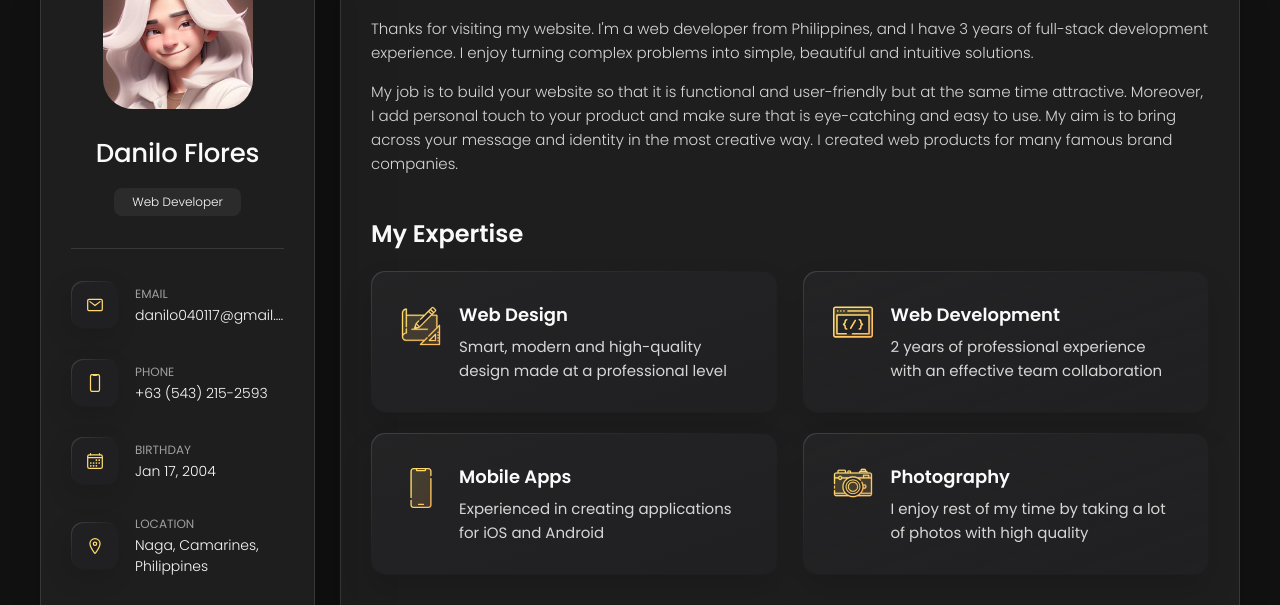
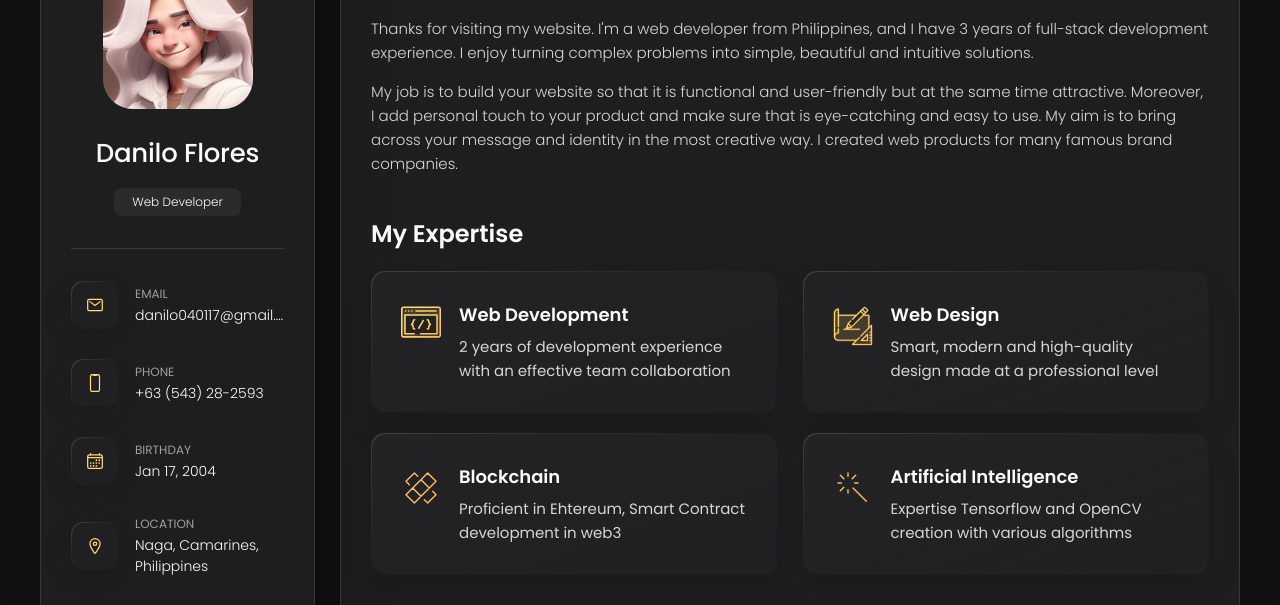
Before and after one commit to danilo-flores/danilo-flores.github.io, a plain HTML site: page index.html in a window 1280 px wide. Shown: the part 162-767 px from the top of the page. Drawn offline with nearby package versions, Linux system fonts and the light colour scheme.

Commit message:
updated content

```diff
--- a/index.html
+++ b/index.html
@@ -88,7 +88,7 @@
             <div class="contact-info">
               <p class="contact-title">Phone</p>
 
-              <a href="tel:+635432152593" class="contact-link">+63 (543) 215-2593</a>
+              <a href="tel:+635432152593" class="contact-link">+63 (543) 28-2593</a>
             </div>
 
           </li>
@@ -211,14 +211,17 @@
 
         <section class="about-text">
           <p>
-            Thanks for visiting my website. I'm a web developer from Philippines, and I have 3 years of full-stack development experience.
+            Thanks for visiting my website. I'm a web developer from Philippines, and I have 3 years of full-stack
+            development experience.
             I enjoy turning complex problems into simple, beautiful and intuitive solutions.
           </p>
 
           <p>
             My job is to build your website so that it is functional and user-friendly but at the same time attractive.
-            Moreover, I add personal touch to your product and make sure that is eye-catching and easy to use. My aim is to bring
-            across your message and identity in the most creative way. I created web products for many famous brand companies.
+            Moreover, I add personal touch to your product and make sure that is eye-catching and easy to use. My aim is
+            to bring
+            across your message and identity in the most creative way. I created web products for many famous brand
+            companies.
           </p>
         </section>
 
@@ -236,12 +239,28 @@
             <li class="service-item">
 
               <div class="service-icon-box">
+                <img src="./assets/images/icon-dev.svg" alt="Web Development icon" width="40">
+              </div>
+
+              <div class="service-content-box">
+                <h4 class="h4 service-item-title">Web Development</h4>
+
+                <p class="service-item-text">
+                  2 years of development experience with an effective team collaboration
+                </p>
+              </div>
+
+            </li>
+
+            <li class="service-item">
+
+              <div class="service-icon-box">
                 <img src="./assets/images/icon-design.svg
                 " alt="design icon" width="40">
               </div>
 
               <div class="service-content-box">
-                <h4 class="h4 service-item-title">Web design</h4>
+                <h4 class="h4 service-item-title">Web Design</h4>
 
                 <p class="service-item-text">
                   Smart, modern and high-quality design made at a professional level
@@ -253,14 +272,15 @@
             <li class="service-item">
 
               <div class="service-icon-box">
-                <img src="./assets/images/icon-dev.svg" alt="Web Development icon" width="40">
+                <img src="./assets/images/icon-blockchain.svg
+                " alt="blockchain icon" width="40">
               </div>
 
               <div class="service-content-box">
-                <h4 class="h4 service-item-title">Web Development</h4>
+                <h4 class="h4 service-item-title">Blockchain</h4>
 
                 <p class="service-item-text">
-                  2 years of professional experience with an effective team collaboration
+                  Proficient in Ehtereum, Smart Contract development in web3
                 </p>
               </div>
 
@@ -269,30 +289,15 @@
             <li class="service-item">
 
               <div class="service-icon-box">
-                <img src="./assets/images/icon-app.svg" alt="mobile app icon" width="40">
+                <img src="./assets/images/icon-ai.svg
+                " alt="ai icon" width="40">
               </div>
 
               <div class="service-content-box">
-                <h4 class="h4 service-item-title">Mobile apps</h4>
+                <h4 class="h4 service-item-title">Artificial Intelligence</h4>
 
                 <p class="service-item-text">
-                  Experienced in creating applications for iOS and Android
-                </p>
-              </div>
-
-            </li>
-
-            <li class="service-item">
-
-              <div class="service-icon-box">
-                <img src="./assets/images/icon-photo.svg" alt="camera icon" width="40">
-              </div>
-
-              <div class="service-content-box">
-                <h4 class="h4 service-item-title">Photography</h4>
-
-                <p class="service-item-text">
-                  I enjoy rest of my time by taking a lot of photos with high quality
+                  Expertise Tensorflow and OpenCV creation with various algorithms
                 </p>
               </div>
 
@@ -325,7 +330,9 @@
 
                 <div class="testimonials-text" data-testimonials-text>
                   <p>
-                    Danilo is an exceptional developer who has consistently gone above and beyond the call of duty. He has an eye for detail, a keen sense for quality work and an efficiency like no other. Any employer would be lucky to have a developer with half his skill/talent!
+                    Danilo is an exceptional developer who has consistently gone above and beyond the call of duty. He
+                    has an eye for detail, a keen sense for quality work and an efficiency like no other. Any employer
+                    would be lucky to have a developer with half his skill/talent!
                   </p>
                 </div>
 
@@ -344,7 +351,9 @@
 
                 <div class="testimonials-text" data-testimonials-text>
                   <p>
-                    He is the most talented and the youngest developer I've ever met. He offered the most of his service by working over 10 hours a day. I was extremely satisfied with his work and willing to collaborate further!
+                    He is the most talented and the youngest developer I've ever met. He offered the most of his service
+                    by working over 10 hours a day. I was extremely satisfied with his work and willing to collaborate
+                    further!
                   </p>
                 </div>
 
@@ -363,7 +372,10 @@
 
                 <div class="testimonials-text" data-testimonials-text>
                   <p>
-                    I have been pleased with the performance of my team member throughout the project. Danilo has consistently demonstrated a high level of dedication and commitment to his work. His technical skills and expertise have been valuable assets to the team, and he has consistently delivered quality results.
+                    I have been pleased with the performance of my team member throughout the project. Danilo has
+                    consistently demonstrated a high level of dedication and commitment to his work. His technical
+                    skills and expertise have been valuable assets to the team, and he has consistently delivered
+                    quality results.
                   </p>
                 </div>
 
@@ -382,7 +394,9 @@
 
                 <div class="testimonials-text" data-testimonials-text>
                   <p>
-                    I have worked with Danilo for 2 months. I was actually surprised with his such a talented skill set. You might not be 100% satisfied with what you got for your delivery. But Danilo works and fixes your work until you are satisfied. You will get what you have paid for. He has the skills for that.
+                    I have worked with Danilo for 2 months. I was actually surprised with his such a talented skill set.
+                    You might not be 100% satisfied with what you got for your delivery. But Danilo works and fixes your
+                    work until you are satisfied. You will get what you have paid for. He has the skills for that.
                   </p>
                 </div>
 
@@ -504,7 +518,8 @@
               <span>2023.4 — 2023.9</span>
 
               <p class="timeline-text">
-                Worked with multiple clients and offered large-scale web applications in the E-commerce, healthcare fields and collaborated as a remote contractor for their business requirements.
+                Worked with multiple clients and offered large-scale web applications in the E-commerce, healthcare
+                fields and collaborated as a remote contractor for their business requirements.
               </p>
 
             </li>
@@ -516,7 +531,8 @@
               <span>2021.3 — 2023.4</span>
 
               <p class="timeline-text">
-                Developed and maintained high-quality, custom websites for small and medium-sized business, tailoring designs to meet specific requirements using various front-end like ReactJS and NextJS.
+                Developed and maintained high-quality, custom websites for small and medium-sized business, tailoring
+                designs to meet specific requirements using various front-end like ReactJS and NextJS.
               </p>
 
             </li>
@@ -548,11 +564,11 @@
 
               <div class="title-wrapper">
                 <h5 class="h5">Back End</h5>
-                <data value="65">65%</data>
+                <data value="70">70%</data>
               </div>
 
               <div class="skill-progress-bg">
-                <div class="skill-progress-fill" style="width: 65%;"></div>
+                <div class="skill-progress-fill" style="width: 70%;"></div>
               </div>
 
             </li>
@@ -573,12 +589,25 @@
             <li class="skills-item">
 
               <div class="title-wrapper">
-                <h5 class="h5">Mobile</h5>
+                <h5 class="h5">Blockchain</h5>
                 <data value="50">50%</data>
               </div>
 
               <div class="skill-progress-bg">
                 <div class="skill-progress-fill" style="width: 50%;"></div>
+              </div>
+
+            </li>
+
+            <li class="skills-item">
+
+              <div class="title-wrapper">
+                <h5 class="h5">Artifical Intelligence</h5>
+                <data value="60">60%</data>
+              </div>
+
+              <div class="skill-progress-bg">
+                <div class="skill-progress-fill" style="width: 60%;"></div>
               </div>
 
             </li>
@@ -612,15 +641,15 @@
             </li>
 
             <li class="filter-item">
-              <button data-filter-btn>Web Development</button>
+              <button data-filter-btn>Website</button>
             </li>
 
             <li class="filter-item">
-              <button data-filter-btn>Web Design</button>
+              <button data-filter-btn>Game</button>
             </li>
 
             <li class="filter-item">
-              <button data-filter-btn>Mobile</button>
+              <button data-filter-btn>Design</button>
             </li>
 
           </ul>
@@ -644,15 +673,15 @@
               </li>
 
               <li class="select-item">
-                <button data-select-item>Web Development</button>
+                <button data-select-item>Website</button>
               </li>
 
               <li class="select-item">
-                <button data-select-item>Web Design</button>
+                <button data-select-item>Game</button>
               </li>
 
               <li class="select-item">
-                <button data-select-item>Mobile</button>
+                <button data-select-item>Design</button>
               </li>
 
             </ul>
@@ -661,7 +690,7 @@
 
           <ul class="project-list">
 
-            <li class="project-item  active" data-filter-item data-category="web development">
+            <li class="project-item  active" data-filter-item data-category="website">
               <a href="https://face-verification.vercel.app" target="_blank">
 
                 <figure class="project-img">
@@ -674,12 +703,12 @@
 
                 <h3 class="project-title">Face Authentication</h3>
 
-                <p class="project-category">Web Development</p>
+                <p class="project-category">Website</p>
 
               </a>
             </li>
 
-            <li class="project-item  active" data-filter-item data-category="web development">
+            <li class="project-item  active" data-filter-item data-category="website">
               <a href="https://mon-hool.vercel.app" target="_blank">
 
                 <figure class="project-img">
@@ -692,12 +721,12 @@
 
                 <h3 class="project-title">MonHool</h3>
 
-                <p class="project-category">Web Development</p>
+                <p class="project-category">Website</p>
 
               </a>
             </li>
 
-            <li class="project-item  active" data-filter-item data-category="web development">
+            <li class="project-item  active" data-filter-item data-category="website">
               <a href="https://ultiverse.vercel.app" target="_blank">
 
                 <figure class="project-img">
@@ -710,12 +739,12 @@
 
                 <h3 class="project-title">Ultiverse</h3>
 
-                <p class="project-category">Web Development</p>
+                <p class="project-category">Website</p>
 
               </a>
             </li>
 
-            <li class="project-item  active" data-filter-item data-category="web development">
+            <li class="project-item  active" data-filter-item data-category="game">
               <a href="https://clickplay.pro" target="_blank">
 
                 <figure class="project-img">
@@ -728,12 +757,12 @@
 
                 <h3 class="project-title">Click Play</h3>
 
-                <p class="project-category">Web Development</p>
+                <p class="project-category">Game</p>
 
               </a>
             </li>
 
-            <li class="project-item  active" data-filter-item data-category="web development">
+            <li class="project-item  active" data-filter-item data-category="game">
               <a href="https://numberguess.org" target="_blank">
 
                 <figure class="project-img">
@@ -746,12 +775,12 @@
 
                 <h3 class="project-title">Number Guess</h3>
 
-                <p class="project-category">Web Development</p>
+                <p class="project-category">Game</p>
 
               </a>
             </li>
 
-            <li class="project-item  active" data-filter-item data-category="web development">
+            <li class="project-item  active" data-filter-item data-category="website">
               <a href="https://startupz-landing-seven.vercel.app" target="_blank">
 
                 <figure class="project-img">
@@ -764,13 +793,14 @@
 
                 <h3 class="project-title">Startupz Landing</h3>
 
-                <p class="project-category">Web Development</p>
+                <p class="project-category">Website</p>
 
               </a>
             </li>
 
-            <li class="project-item  active" data-filter-item data-category="web design">
-              <a href="https://www.figma.com/file/qx5RGr9K5vQZGPxsvBSFLp/Ultiverse-Demo?type=design&mode=design&t=V2xVR3FG18wHrFTd-0" target="_blank">
+            <li class="project-item  active" data-filter-item data-category="design">
+              <a href="https://www.figma.com/file/qx5RGr9K5vQZGPxsvBSFLp/Ultiverse-Demo?type=design&mode=design&t=V2xVR3FG18wHrFTd-0"
+                target="_blank">
 
                 <figure class="project-img">
                   <div class="project-item-icon-box">
@@ -782,13 +812,14 @@
 
                 <h3 class="project-title">Ultiverse</h3>
 
-                <p class="project-category">Web Design</p>
+                <p class="project-category">Design</p>
 
               </a>
             </li>
 
-            <li class="project-item  active" data-filter-item data-category="web design">
-              <a href="https://www.figma.com/file/lbkZP7EqNPnJcWPGcz1ebX/%24400?type=design&mode=design&t=V2xVR3FG18wHrFTd-0" target="_blank">
+            <li class="project-item  active" data-filter-item data-category="design">
+              <a href="https://www.figma.com/file/lbkZP7EqNPnJcWPGcz1ebX/%24400?type=design&mode=design&t=V2xVR3FG18wHrFTd-0"
+                target="_blank">
 
                 <figure class="project-img">
                   <div class="project-item-icon-box">
@@ -800,13 +831,14 @@
 
                 <h3 class="project-title">DESQUID</h3>
 
-                <p class="project-category">Web Design</p>
+                <p class="project-category">Design</p>
 
               </a>
             </li>
 
-            <li class="project-item  active" data-filter-item data-category="web design">
-              <a href="https://www.figma.com/file/xXZE6VhESA6iYnYoXP6bCw/Appointments-manual-process?type=design&mode=design&t=V2xVR3FG18wHrFTd-0" target="_blank">
+            <li class="project-item  active" data-filter-item data-category="design">
+              <a href="https://www.figma.com/file/xXZE6VhESA6iYnYoXP6bCw/Appointments-manual-process?type=design&mode=design&t=V2xVR3FG18wHrFTd-0"
+                target="_blank">
 
                 <figure class="project-img">
                   <div class="project-item-icon-box">
@@ -818,61 +850,7 @@
 
                 <h3 class="project-title">Appointment</h3>
 
-                <p class="project-category">Web Design</p>
-
-              </a>
-            </li>
-
-            <li class="project-item  active" data-filter-item data-category="mobile">
-              <a href="https://drive.google.com/file/d/1ZIH5FcfIVOnYfWlw_0v93-4U3XGi9Yrn/view" target="_blank">
-
-                <figure class="project-img">
-                  <div class="project-item-icon-box">
-                    <ion-icon name="eye-outline"></ion-icon>
-                  </div>
-
-                  <img src="./assets/images/mobile-1.jpg" alt="mobile-1" loading="lazy">
-                </figure>
-
-                <h3 class="project-title">Voice Like Me</h3>
-
-                <p class="project-category">Mobile</p>
-
-              </a>
-            </li>
-
-            <li class="project-item  active" data-filter-item data-category="mobile">
-              <a href="https://drive.google.com/file/d/1Adqi_tBuk-jPrW37XRBsM21StVosCJOr/view" target="_blank">
-
-                <figure class="project-img">
-                  <div class="project-item-icon-box">
-                    <ion-icon name="eye-outline"></ion-icon>
-                  </div>
-
-                  <img src="./assets/images/mobile-2.jpg" alt="mobile-2" loading="lazy">
-                </figure>
-
-                <h3 class="project-title">AR Measure</h3>
-
-                <p class="project-category">Mobile</p>
-
-              </a>
-            </li>
-
-            <li class="project-item  active" data-filter-item data-category="mobile">
-              <a href="https://drive.google.com/file/d/1VUqPcGUSjFMJ2FhkRMe4nBBytLikKOxP/view" target="_blank">
-
-                <figure class="project-img">
-                  <div class="project-item-icon-box">
-                    <ion-icon name="eye-outline"></ion-icon>
-                  </div>
-
-                  <img src="./assets/images/mobile-3.jpg" alt="mobile-3" loading="lazy">
-                </figure>
-
-                <h3 class="project-title">Melodies Ringer</h3>
-
-                <p class="project-category">Mobile</p>
+                <p class="project-category">Design</p>
 
               </a>
             </li>
```
Also changed, not shown: assets/images/icon-ai.svg (added), assets/images/icon-blockchain.svg (added), assets/images/mobile-1.jpg, assets/images/mobile-2.jpg, assets/images/mobile-3.jpg.
